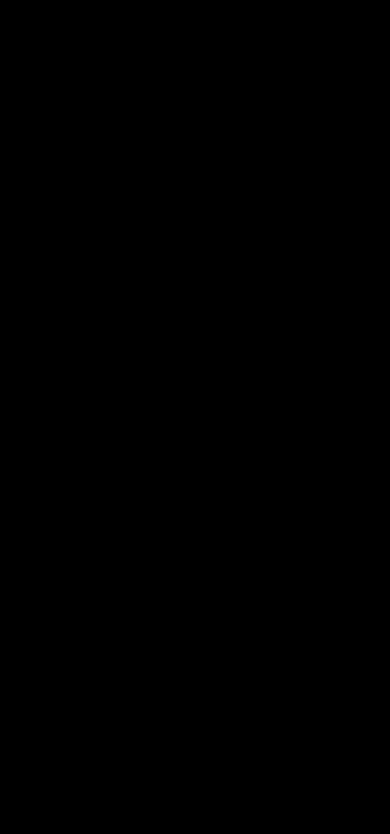
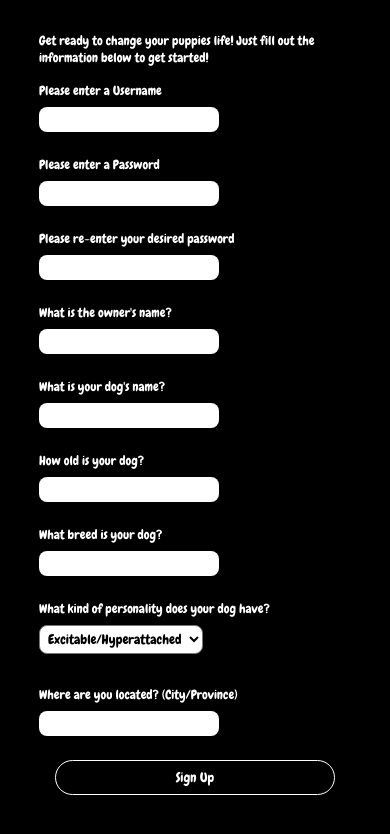
Before and after one commit to imarcus14/ivan-marcus-capstone, a React (Vite) app: page /signup in a window 390 px wide. Shown: the top 834 px of the page. Built offline with nearby package versions, Linux system fonts and the light colour scheme; a web font is replaced by a local one.

Commit message:
finish sign up page for mobile

```diff
--- a/package.json
+++ b/package.json
@@ -10,6 +10,7 @@
     "preview": "vite preview"
   },
   "dependencies": {
+    "axios": "^1.7.8",
     "react": "^18.3.1",
     "react-dom": "^18.3.1",
     "react-router-dom": "^6.28.0",
--- a/src/App.jsx
+++ b/src/App.jsx
@@ -4,6 +4,7 @@ import { BrowserRouter, Route, Routes } from 'react-router-dom'
 
 import LoginPage from './pages/LoginPage/LoginPage'
 import MainPage from './pages/MainPage/MainPage'
+import SignupPage from './pages/SignupPage/SignupPage'
 import WelcomePage from './pages/WelcomePage/WelcomePage'
 
 function App() {
@@ -15,7 +16,7 @@ function App() {
       <Routes>
         <Route path="/" element= {<WelcomePage/>} />
         <Route path="/login" element={<LoginPage/>}/>
-        <Route path="/signup" element=""/>
+        <Route path="/signup" element={<SignupPage/>}/>
         <Route path="/main" element={<MainPage/>}/>
         <Route path="" element=""/>
       </Routes>
--- a/src/components/Button/Button.scss
+++ b/src/components/Button/Button.scss
@@ -23,5 +23,15 @@
 
     }
 
+    &--tertiary{
+        padding: 0.5rem 5rem;
+        border-radius: 3rem;
+        background-color: black;
+        border: 0.1rem solid white;
+        color: white;
+        margin: 0 1rem 1rem 1rem;
+        font-family: "chewy";
+    }
+
 
 }
--- /dev/null
+++ b/src/components/InputField/InputField.jsx
@@ -0,0 +1,14 @@
+import "./InputField.scss";
+
+const InputField = ({text, name, style}) => {
+    return (
+        <>
+            <label className="input-field">
+                {text}
+                <input name={name} className={`input-field__input--${style}`}/>
+            </label>
+        </>
+     );
+}
+
+export default InputField;
--- /dev/null
+++ b/src/components/InputField/InputField.scss
@@ -0,0 +1,26 @@
+@use '../../styles/partials/global.scss' as *;
+
+.input-field{
+    display: flex;
+    flex-direction: column;
+    margin-bottom: 1rem;
+
+    &__input--primary{
+        padding: 0.5rem;
+        border-radius: 0.75rem;
+        border: none;
+        width: 12rem;
+        margin-top: 1rem;
+        font-family: "Chewy";
+    }
+
+    &__input--secondary{
+        font-family: "Chewy";
+        width: 55%;
+        border: none;
+        padding: 0.25rem;
+        border-radius: 0.5rem;
+        margin: 0.5rem 0;
+    }
+
+}
--- /dev/null
+++ b/src/pages/SignupPage/SignupPage.jsx
@@ -0,0 +1,44 @@
+import "./SignupPage.scss";
+
+import { useEffect, useState } from "react";
+
+import Button from "../../components/Button/Button";
+import InputField from "../../components/InputField/InputField";
+import axios from 'axios';
+
+const SignupPage = () => {
+
+
+
+
+    return (
+        <form className="sign-up">
+            <p className="sign-up__title">Get ready to change your puppies life! Just fill out the information below to get started!</p>
+            <InputField text="Please enter a Username" name="username" style="secondary"/>
+            <InputField text="Please enter a Password" name="password" style="secondary"/>
+            <InputField text="Please re-enter your desired password" name="password-check" style="secondary"/>
+            <InputField text=" What is the owner's name?" name="owner-name" style="secondary"/>
+            <InputField text="What is your dog's name?" name="dog-name" style="secondary"/>
+            <InputField text="How old is your dog?" name="dog-age" style="secondary"/>
+            <InputField text="What breed is your dog?" name="dog-breed" style="secondary"/>
+           <label className="sign-up__dropdown-label">
+                What kind of personality does your dog have?
+                <select className="sign-up__dropdown" defaultValue="none">
+                    <option value="Excitable/Hyperattached">Excitable/Hyperattached</option>
+                    <option value="Anxious/Fearful">Anxious/Fearful</option>
+                    <option value="Aloof/Predatory">Aloof/Predatory</option>
+                    <option value="Reactive/Assertive">Reactive/Assertive</option>
+                    <option value="Calm/Agreeable">Calm/Agreeable</option>
+                </select>
+                {/* The types of personalities were found from this link https://www.uel.ac.uk/about-uel/news/2024/february/ai-finds-five-dog-personality-types#:~:text=The%20results%20revealed%20five%20distinct,and%20%E2%80%9CCalm%2FAgreeable.%E2%80%9D */}
+           </label>
+           <InputField text="Where are you located? (City/Province)" name="location" style="secondary"/>
+
+
+           <Button type="submit" text="Sign Up" style="tertiary" />
+
+        </form>
+     );
+}
+
+export default SignupPage;
--- /dev/null
+++ b/src/pages/SignupPage/SignupPage.scss
@@ -0,0 +1,25 @@
+@use '../../styles/partials/global.scss' as *;
+
+.sign-up{
+    color: white;
+    font-family: "Chewy";
+    display: flex;
+    flex-direction: column;
+    margin: auto;
+    font-size: 0.8rem;
+    width: 80%;
+    padding-top: 2rem;
+
+    &__title{
+        text-align: left;
+        padding-bottom: 1rem;
+    }
+
+    &__dropdown{
+        margin: 0.5rem 0 2rem 0;
+        padding: 0.25rem;
+        background-color: white;
+        font-family: "Chewy";
+        border-radius: 0.5rem;
+    }
+}
```
Also changed, not shown: 1 other file (tests, documents, lock files or other folders).
